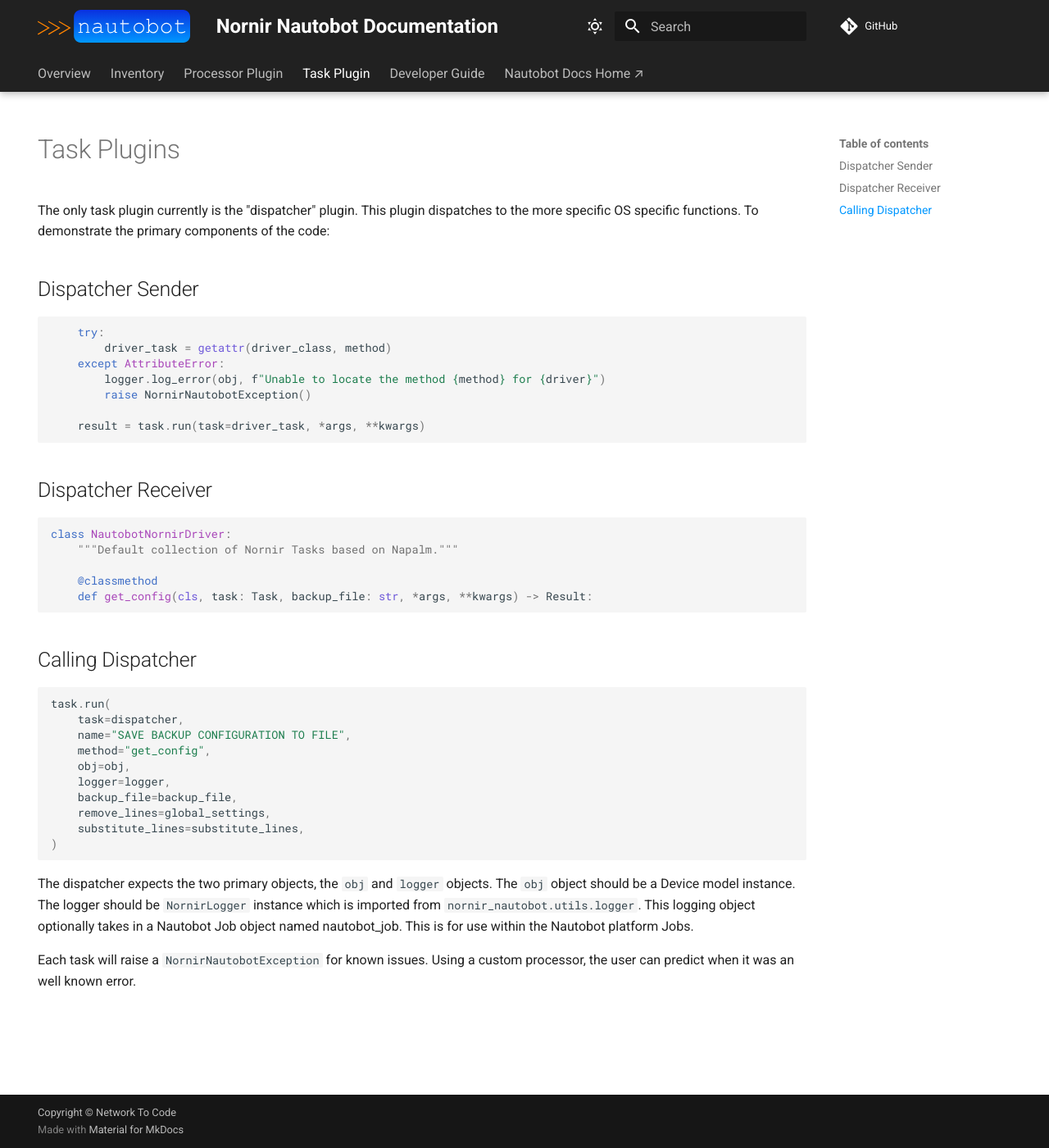
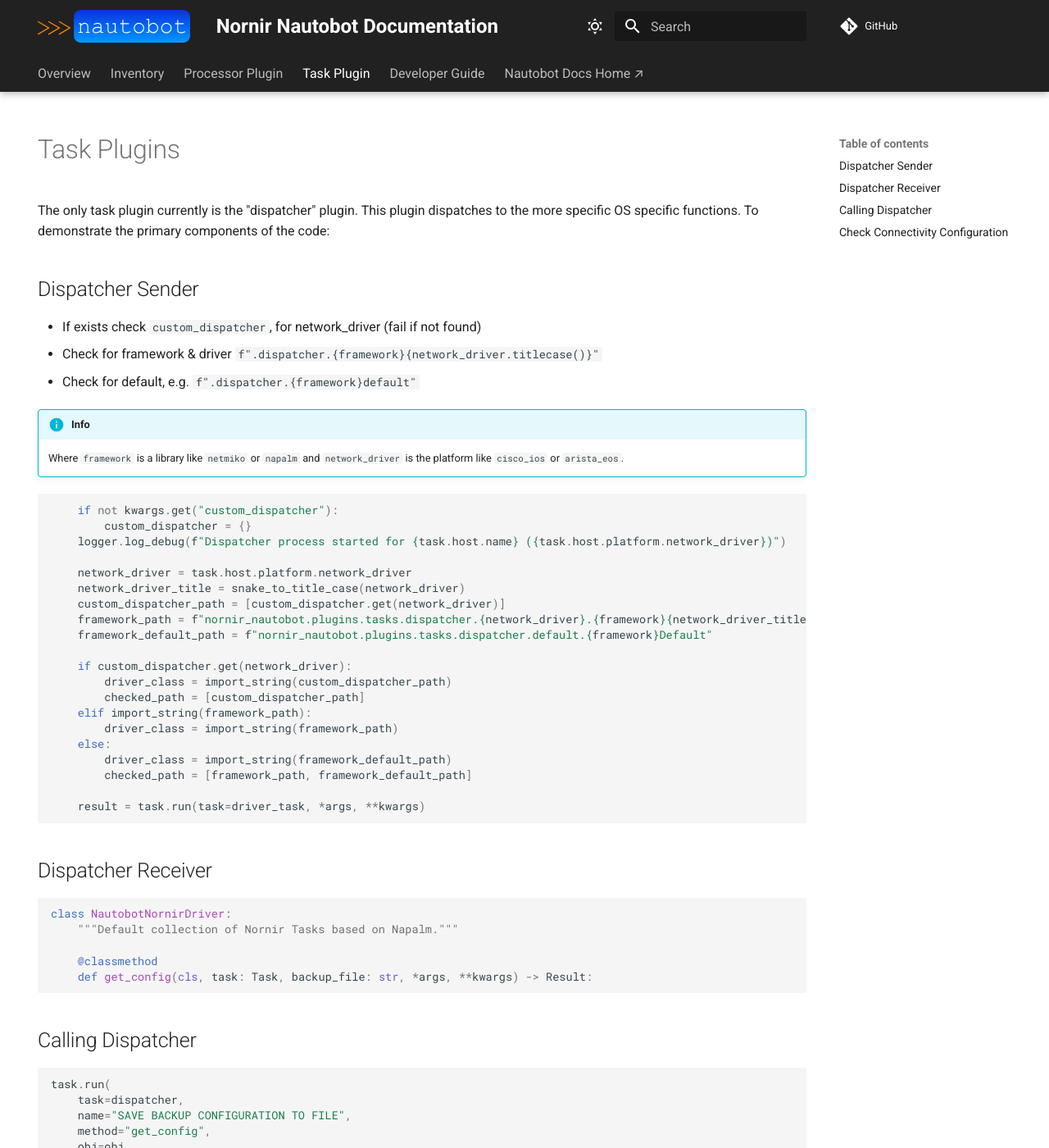
Before and after one commit to nautobot/nornir-nautobot, an MkDocs documentation site: the page built from docs/task/task.md, in a window 1280 px wide and 1400 px high. Shown: the whole window at 82% size. Built offline with MkDocs 1.6.1 and Material for MkDocs 9.7.7, drawn with Linux system fonts in a browser that asks for light colours; comment, search, counter and statistics services are not loaded; some of the changed text lies outside the part shown.

Commit message:
Add tcp port configuration option

````diff
--- a/docs/task/task.md
+++ b/docs/task/task.md
@@ -8,12 +8,32 @@
 
 ## Dispatcher Sender
 
+- If exists check `custom_dispatcher`, for network_driver (fail if not found)
+- Check for framework & driver `f".dispatcher.{framework}{network_driver.titlecase()}"`
+- Check for default, e.g. `f".dispatcher.{framework}default"`
+
+!!! info
+    Where `framework` is a library like `netmiko` or `napalm` and `network_driver` is the platform like `cisco_ios` or `arista_eos`.
+
 ```python
-    try:
-        driver_task = getattr(driver_class, method)
-    except AttributeError:
-        logger.log_error(obj, f"Unable to locate the method {method} for {driver}")
-        raise NornirNautobotException()
+    if not kwargs.get("custom_dispatcher"):
+        custom_dispatcher = {}
+    logger.log_debug(f"Dispatcher process started for {task.host.name} ({task.host.platform.network_driver})")
+
+    network_driver = task.host.platform.network_driver
+    network_driver_title = snake_to_title_case(network_driver)
+    custom_dispatcher_path = [custom_dispatcher.get(network_driver)]
+    framework_path = f"nornir_nautobot.plugins.tasks.dispatcher.{network_driver}.{framework}{network_driver_title}"
+    framework_default_path = f"nornir_nautobot.plugins.tasks.dispatcher.default.{framework}Default"
+
+    if custom_dispatcher.get(network_driver):
+        driver_class = import_string(custom_dispatcher_path)
+        checked_path = [custom_dispatcher_path]
+    elif import_string(framework_path):
+        driver_class = import_string(framework_path)
+    else:
+        driver_class = import_string(framework_default_path)
+        checked_path = [framework_path, framework_default_path]
 
     result = task.run(task=driver_task, *args, **kwargs)
 ```
@@ -46,3 +66,30 @@
 The dispatcher expects the two primary objects, the `obj` and `logger` objects. The `obj` object should be a Device model instance. The logger should be `NornirLogger` instance which is imported from `nornir_nautobot.utils.logger`. This logging object optionally takes in a Nautobot Job object named nautobot_job. This is for use within the Nautobot platform Jobs.
 
 Each task will raise a `NornirNautobotException` for known issues. Using a custom processor, the user can predict when it was an well known error.
+
+
+## Check Connectivity Configuration
+
+The check connectivity receiver will send attempt to tcp ping the port based on the following order or precedence.
+
+- Prefer `task.data["custom_field_data"]["tcp_port"]` if is a valid integer
+- Prefer `task.data["config_context_data"]["tcp_port"]` if is a valid integer
+- Prefer cls.tcp_port, which by default is defined in `DispatcherMixin` as 22
+
+In this code you can see how it is set.
+
+```python
+class DispatcherMixin:
+
+    tcp_port = 22
+
+    @classmethod
+    def _get_tcp_port(cls, task, obj) -> str:
+        custom_field = task.data.get("custom_field_data", {}).get("tcp_port")
+        if isinstance(custom_field, int):
+            return custom_field
+        config_context = task.data.get("config_context_data", {}).get("tcp_port")
+        if isinstance(config_context, int):
+            return config_context
+        return cls.tcp_port
+```
````
Also changed, not shown: 1 other file.
